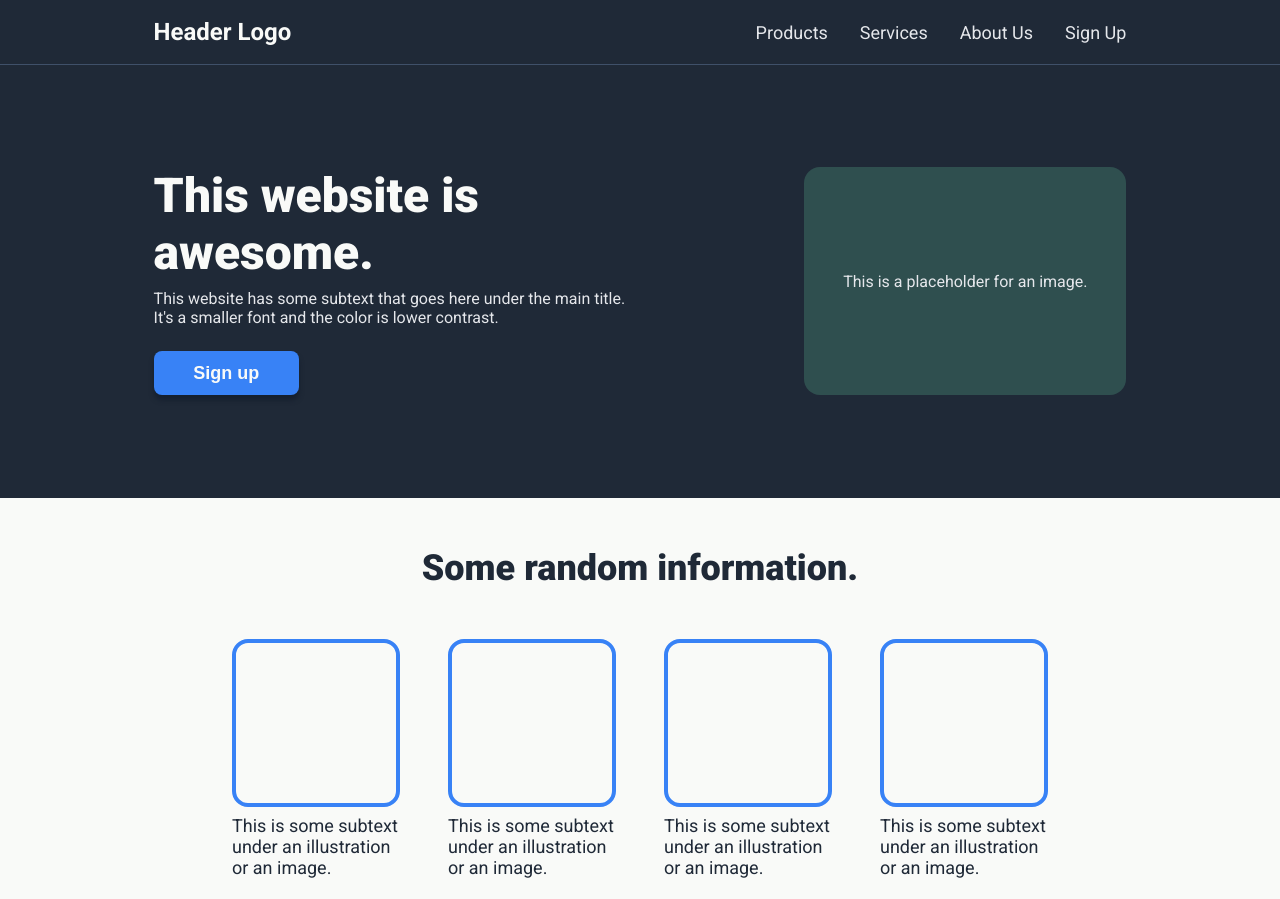
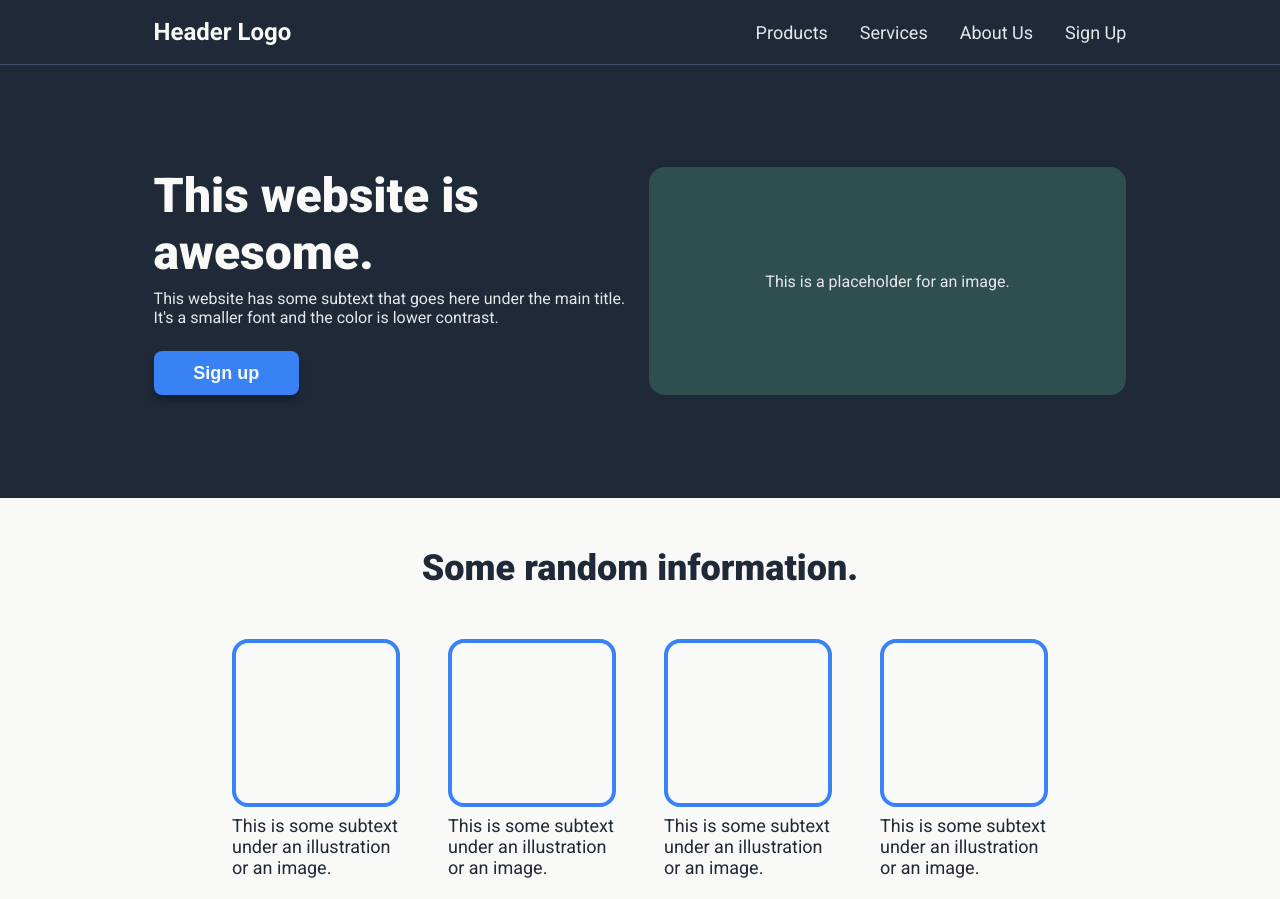
Before and after one commit to Mirohhh/Landing-Page, a plain HTML site: page index.html in a window 1280 px wide. Shown: the top 899 px of the page. Drawn offline with Linux system fonts and the light colour scheme.

Commit message:
Adjusted the image-placeholder proportions.

```diff
--- a/styles.css
+++ b/styles.css
@@ -23,12 +23,6 @@ body > div{
     display: flex;
     align-items: stretch;
     justify-content: space-between;
-    gap: 1px;
-
-}
-
-.img-placeholder{
-    margin: auto;
 }
 
 .right-section{
@@ -38,8 +32,9 @@ body > div{
     padding: 2%;
     border-radius: 16px;
     background-color: darkslategray;
-    padding-left: 4%;
-    padding-right: 4%;
+    padding-left: 12%;
+    padding-right: 12%;
+    flex-shrink: 0;
 }
 
 .left-section{
```
